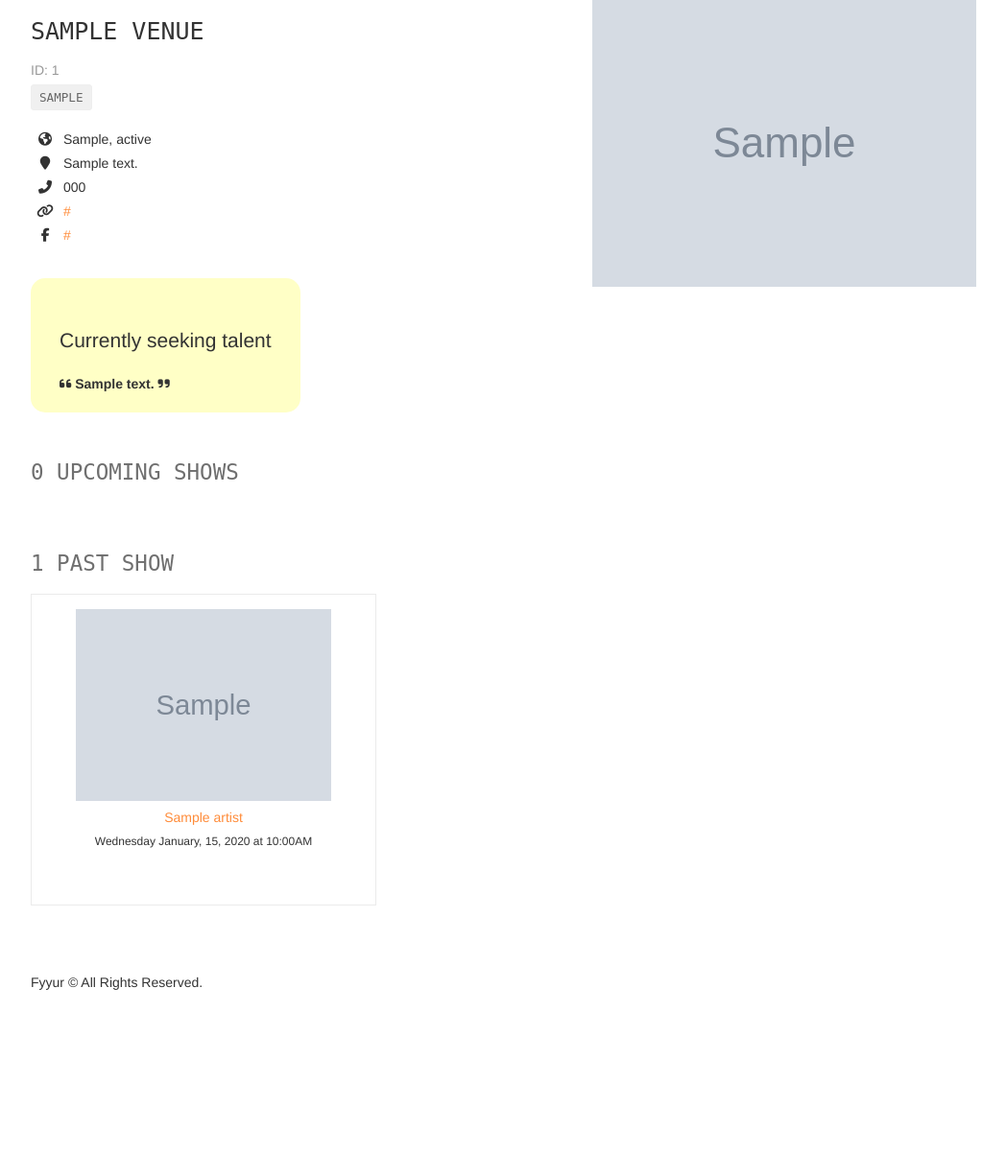
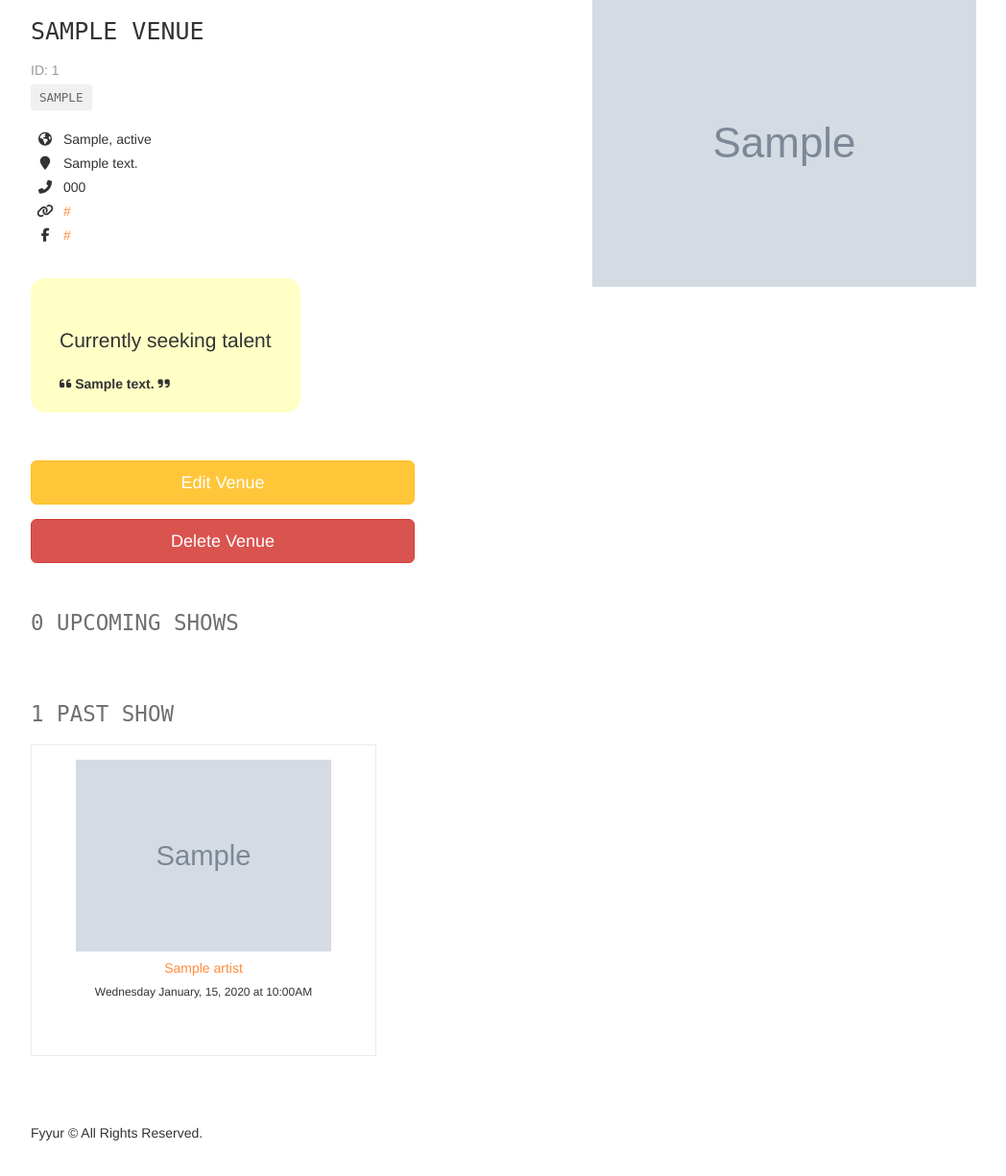
Before and after one commit to diegoehg/Fyyur, a Flask app: page /venues/1 in a window 1280 px wide. Shown: the part 81-1307 px from the top of the page at 96% size, without its empty margins (38-1086 px from the left). Before the commit the page ends 1113 px from the top, so only its background shows below. Run offline with Flask 2, Linux system fonts and the light colour scheme; tables that the repository leaves empty hold one stand-in row (values such as "Sample post"); grey boxes marked "Sample" are stand-in pictures; some libraries are stand-ins or nearby versions.

Commit message:
Implements delete_venue and delete button

```diff
--- a/app.py
+++ b/app.py
@@ -6,7 +6,7 @@ import json
 import dateutil.parser
 from datetime import datetime
 import babel
-from flask import Flask, render_template, request, Response, flash, redirect, url_for
+from flask import Flask, render_template, request, Response, flash, redirect, url_for, jsonify
 from flask_moment import Moment
 from flask_sqlalchemy import SQLAlchemy
 from flask_migrate import Migrate
@@ -109,7 +109,7 @@ class Show(db.Model):
     artist_id:{self.artist_id},
     start_time:{self.start_time}
 >"""
-# TODO Implement Show and Artist models, and complete all model relationships and properties, as a database migration.
+
 
 #----------------------------------------------------------------------------#
 # Filters.
@@ -265,12 +265,23 @@ def create_venue_submission():
 
 @app.route('/venues/<venue_id>', methods=['DELETE'])
 def delete_venue(venue_id):
-  # TODO: Complete this endpoint for taking a venue_id, and using
-  # SQLAlchemy ORM to delete a record. Handle cases where the session commit could fail.
+  success = False
 
-  # BONUS CHALLENGE: Implement a button to delete a Venue on a Venue Page, have it so that
-  # clicking that button delete it from the db then redirect the user to the homepage
-  return None
+  try:
+    Venue.query.filter_by(id=venue_id).delete()
+    db.session.commit()
+    flash('The venue was deleted successfully')
+    success = True
+
+  except:
+    flash('The venue could not be deleted')
+    success = False
+    db.session.rollback()
+
+  finally:
+    db.session.close()
+
+  return jsonify({'success': success})
 
 #  Artists
 #  ----------------------------------------------------------------
--- a/templates/pages/show_venue.html
+++ b/templates/pages/show_venue.html
@@ -47,6 +47,21 @@
 	</div>
 </div>
 <section>
+    <div class="form-wrapper">
+        <div class="form-group">
+            <a href="/venues/{{ venue.id }}/edit">
+                <button type="button" class="btn btn-primary btn-lg btn-block" id="edit-venue-button">Edit Venue</button>
+            </a>
+        </div>
+
+        <div class="form-group">
+            <button type="button" class="btn btn-primary btn-lg btn-block btn-danger" onclick="delete_venue({{ venue.id }});">
+                Delete Venue
+            </button>
+        </div>
+    </div>
+</section>
+<section>
 	<h2 class="monospace">{{ venue.upcoming_shows_count }} Upcoming {% if venue.upcoming_shows_count == 1 %}Show{% else %}Shows{% endif %}</h2>
 	<div class="row">
 		{%for show in venue.upcoming_shows %}
@@ -75,4 +90,21 @@
 	</div>
 </section>
 
+<script>
+    function delete_venue(venue_id) {
+        fetch("/venues/" + venue_id, {
+            method: "DELETE"
+        })
+        .then(function(response) {
+            console.log(response);
+            return response.json();
+        })
+        .then(function(jsonResponse) {
+            console.log(jsonResponse);
+            if(jsonResponse.success)
+                window.location = '/';
+        });
+    }
+</script>
+
 {% endblock %}
```
